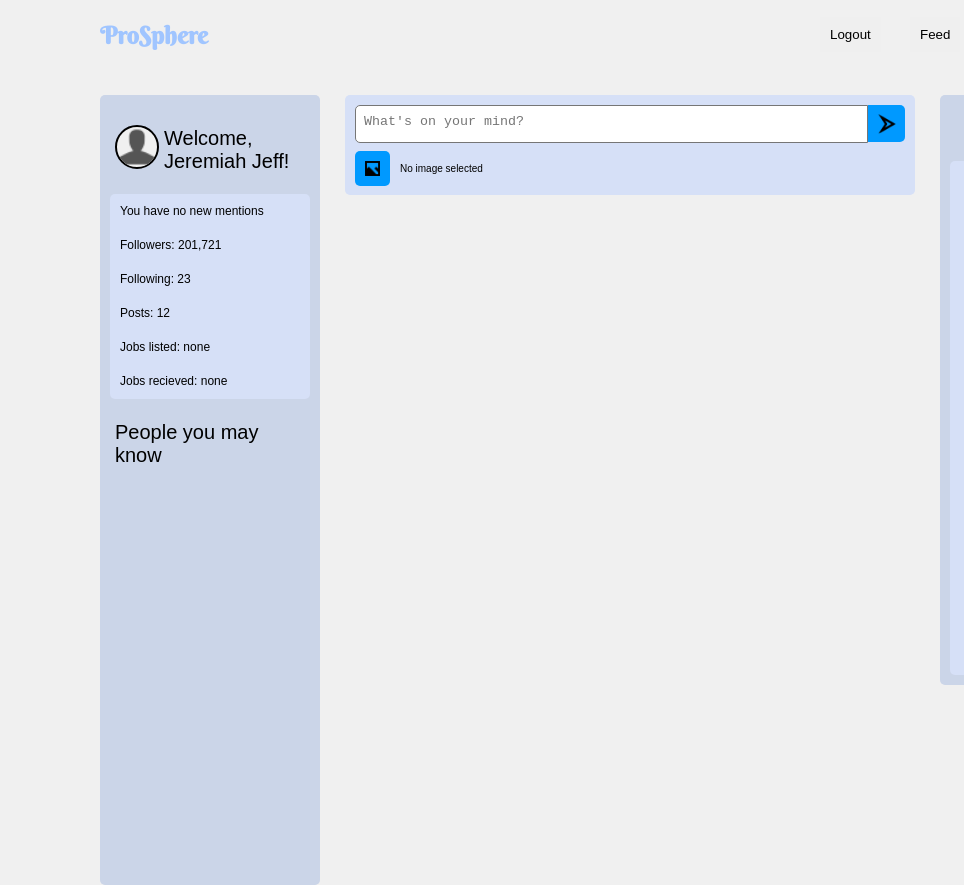
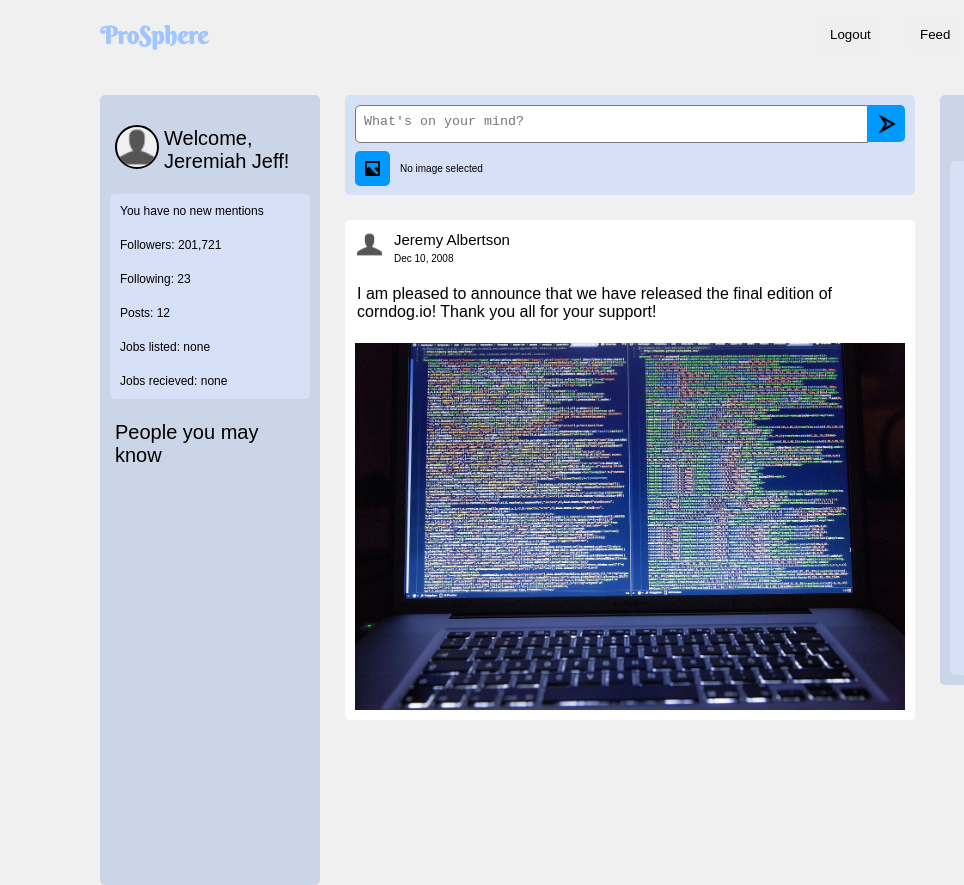
Before and after one commit to CreefordSanchez/job-finder, a website: page index.html in a window 1280 px wide. Shown: the full height of the page, 0-964 px from the left. Drawn offline with nearby package versions, Linux system fonts and the light colour scheme; no server answers.

Commit message:
added post

```diff
--- a/assets/css/data/utility.css
+++ b/assets/css/data/utility.css
@@ -28,3 +28,7 @@
 .text-center {
   text-align: center;
 }
+
+.vertical {
+  flex-direction: column;
+}
--- a/assets/css/style.css
+++ b/assets/css/style.css
@@ -154,6 +154,48 @@ ul {
   }
 }
 
+.user-post {
+  width: 570px;
+  background-color: #fff;
+  border-radius: 5px;
+  margin: 25px;
+  h3 {
+    font-size: 15px;
+    font-weight: 200;
+    padding: 20px;
+  }
+  img {
+    width: 550px;
+    padding: 6px;
+  }
+  hr {
+    width: 550px;
+  }
+  p {
+    text-align: left;
+    padding: 0 20px 0px 12px;
+  }
+  span {
+    font-size: 10px;
+    text-align: left;
+  }
+}
+
+.user-mini-profile {
+  img {
+    width: 25px;
+    height: 25px;
+    padding: 12px;
+  }
+  h2 {
+    font-size: 15px;
+    font-weight: 500;
+    margin: 0;
+    margin-bottom: 5px;
+    margin-top: 5px;
+  }
+}
+
 .news-area {
   height: 570px;
   width: 205px;
--- a/index.html
+++ b/index.html
@@ -52,6 +52,7 @@
           </div>
         </div>
 
+        <div class="posts">
           <div class="post-area">
             <div class="text-enter flex">
               <textarea class="add-post-text" placeholder="What's on your mind?"></textarea>
@@ -62,7 +63,24 @@
               <p>No image selected</p>
             </div>
           </div>
-
+          <div class="user-post text-center">
+            <div class="suggest-banner">
+              <div class="user-mini-profile flex alignment">
+                <div class="flex alignment">
+                  <img src="./assets/img/profile-image-default.png">
+                  <div class="flex vertical">
+                    <h2>Jeremy Albertson</h2>
+                    <span>Dec 10, 2008</span>
+                  </div>
+                </div>
+              </div>
+              <div class="description">
+                <p>I am pleased to announce that we have released the final edition of corndog.io! Thank you all for your support!</p>
+              </div>
+            </div>
+              <img src="./assets/img/code.jpg">
+          </div>
+        </div>
         <div class="news-area text-center">
           <h2>News</h2>
           <div class="news-section">
```
Also changed, not shown: assets/img/code.jpg (added). Lines whose indentation alone changed are shown as unchanged.
